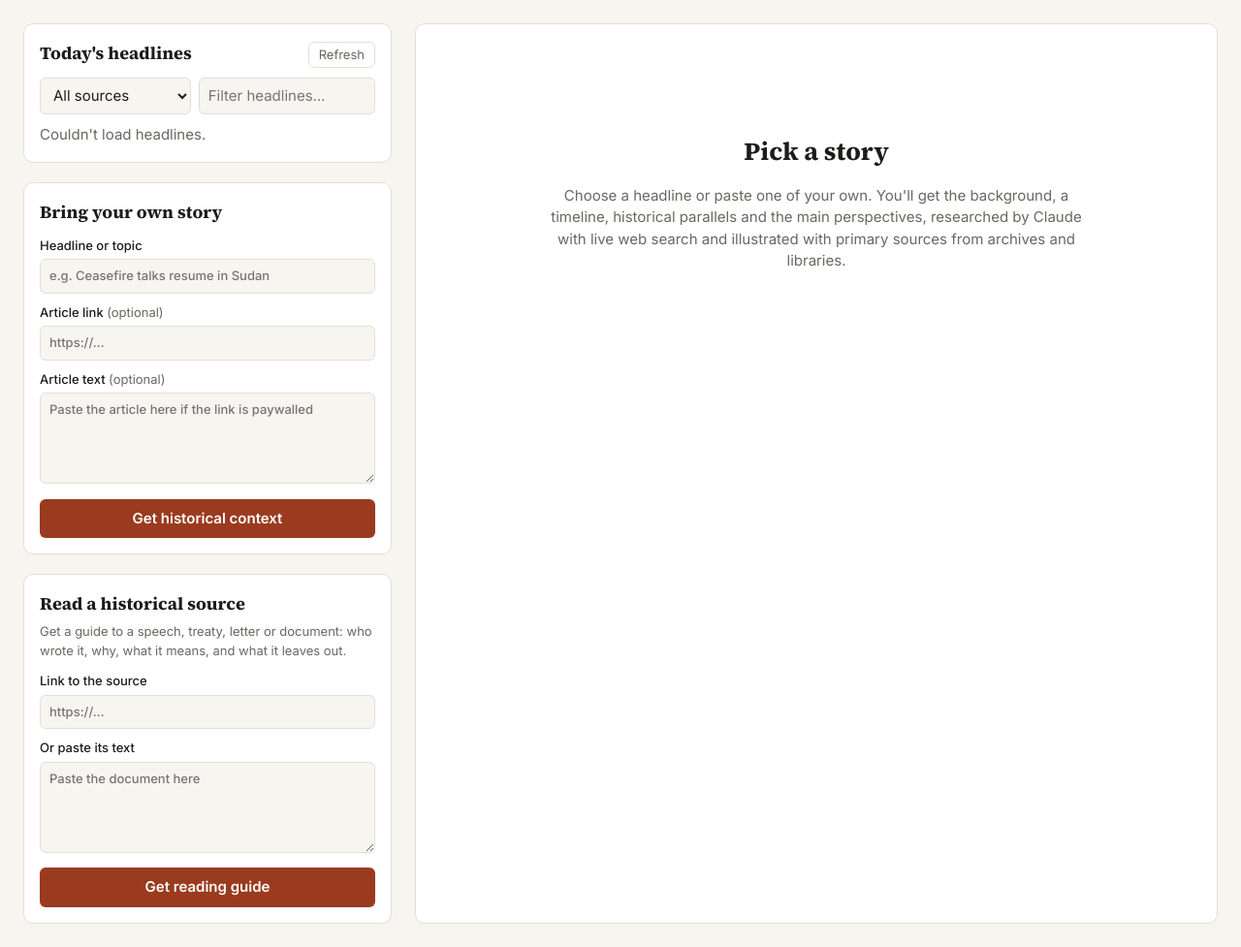
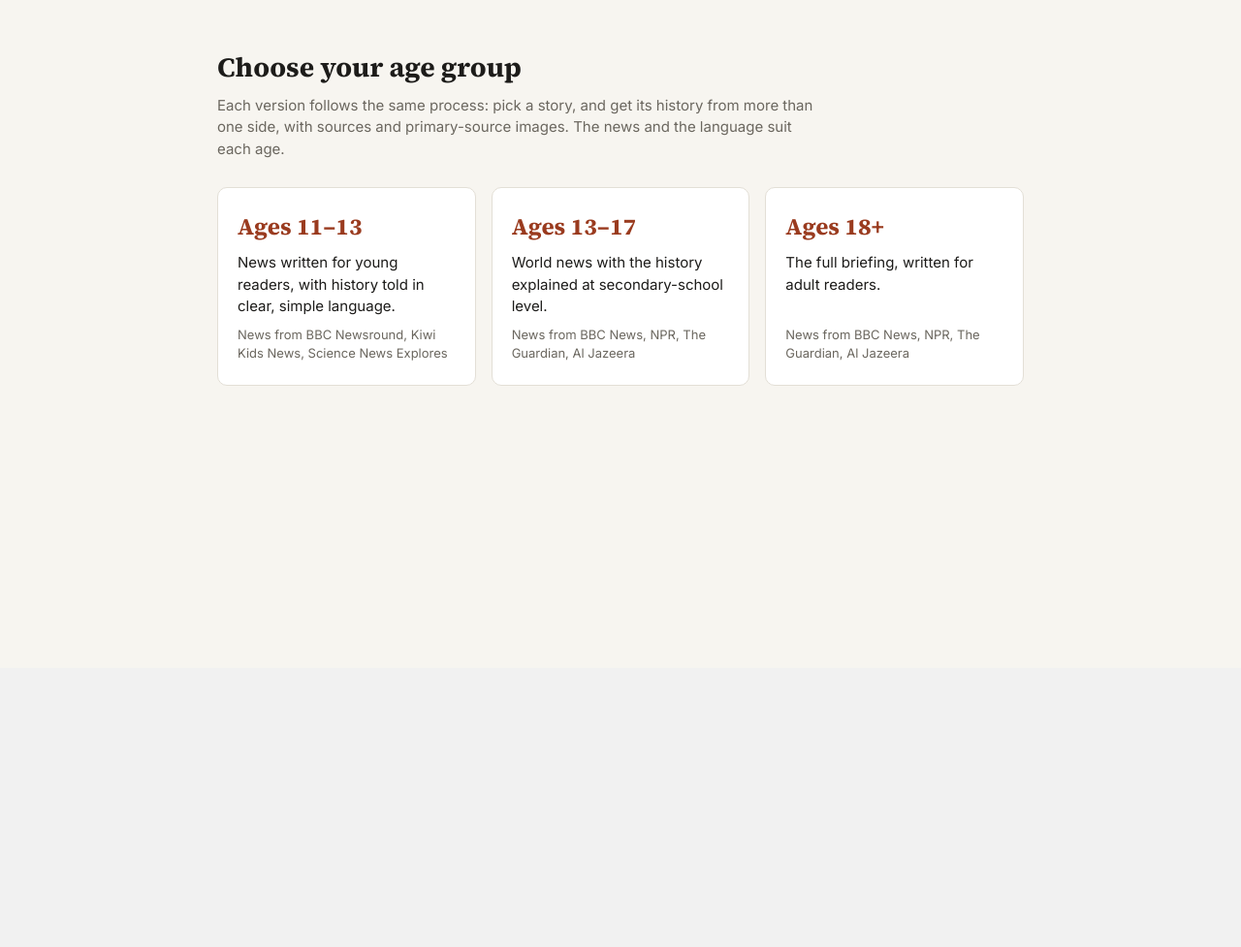
Before and after one commit to Arabella-B/Alubend-Internship, a Flask app: page / in a window 1280 px wide. Shown: the part 111-1088 px from the top of the page at 97% size. After the commit the page ends 509 px from the top, so only its background shows below. Run offline with Flask 3, Linux system fonts and the light colour scheme; data that the repository does not hold is empty.

Commit message:
Add age groups: 11-13, 13-17 and 18+
The home page is now a menu of age groups, each opening its own page
that works the same way. The 11-13 page shows children's news (BBC
Newsround, Kiwi Kids News, Science News Explores); 13-17 and 18+ show
world news. Younger groups' headline lists leave out stories on topics
such as sexual abuse, suicide and graphic violence. Briefings, image
choices and reading guides are written for the reader's age, while
keeping the same standards of depth, balance and sourcing.

Co-Authored-By: Claude Opus 5.5 <noreply@anthropic.com>

```diff
--- a/app.py
+++ b/app.py
@@ -12,6 +12,7 @@ import os
 import anthropic
 from flask import Flask, Response, jsonify, render_template, request, stream_with_context
 
+import audiences
 from feeds import get_headlines
 from historian import generate_context, generate_source_guide
 
@@ -29,8 +30,13 @@ def _sse(event: dict) -> str:
 
 
 @app.get("/")
-def index():
-    return render_template("index.html")
+def menu():
+    return render_template("menu.html", audiences=audiences.AUDIENCES)
+
+
+@app.get("/<any('11-13', '13-17', '18-plus'):audience>")
+def reader(audience):
+    return render_template("index.html", audience=audience, settings=audiences.get(audience))
 
 
 @app.get("/healthz")
@@ -41,7 +47,8 @@ def healthz():
 @app.get("/api/headlines")
 def headlines():
     force = request.args.get("refresh") == "1"
-    return jsonify(get_headlines(force=force))
+    audience = audiences.resolve(request.args.get("audience", ""))
+    return jsonify(get_headlines(audience, force=force))
 
 
 def _clean(body: dict, key: str, limit: int) -> str:
@@ -94,6 +101,7 @@ def context():
     summary = _clean(body, "summary", 2000)
     url = _clean(body, "url", 2000)
     article_text = _clean(body, "text", 40000)
+    audience = audiences.resolve(_clean(body, "audience", 20))
 
     if not title and not article_text:
         return jsonify({"error": "Provide a headline or the article text."}), 400
@@ -103,9 +111,9 @@ def context():
         title = article_text.split("\n", 1)[0][:200]
 
     return _stream(
-        lambda: generate_context(title, summary, url, article_text),
+        lambda: generate_context(title, summary, url, article_text, audience),
         _briefings,
-        (title, url, article_text),
+        (audience, title, url, article_text),
         "Reading up on the story…",
         "Briefing",
     )
@@ -118,6 +126,7 @@ def source_guide():
     url = _clean(body, "url", 2000)
     text = _clean(body, "text", 60000)
     story_title = _clean(body, "story_title", 500)
+    audience = audiences.resolve(_clean(body, "audience", 20))
 
     if not url and not text:
         return jsonify({"error": "Provide a link to the source or paste its text."}), 400
@@ -125,9 +134,9 @@ def source_guide():
         return jsonify({"error": "The URL must start with http:// or https://"}), 400
 
     return _stream(
-        lambda: generate_source_guide(title, url, text, story_title),
+        lambda: generate_source_guide(title, url, text, story_title, audience),
         _source_guides,
-        (url, text),
+        (audience, url, text),
         "Reading the source…",
         "Source guide",
     )
--- a/historian.py
+++ b/historian.py
@@ -15,6 +15,7 @@ from typing import Iterator, Optional
 
 import anthropic
 
+import audiences
 from images import FIND_IMAGES_TOOL, ImageResearch
 
 MODEL = os.environ.get("CONTEXT_MODEL", "claude-opus-5-5")
@@ -584,14 +585,24 @@ def _run(
     yield {"type": "error", "message": f"Claude did not finish the {what}. Please try again."}
 
 
+def _for_audience(system: str, audience: str) -> str:
+    """Add the age group's writing guidance to a system prompt."""
+    guidance = audiences.get(audience)["guidance"]
+    return f"{system}\n\nWho you are writing for:\n{guidance}" if guidance else system
+
+
 def generate_context(
-    title: str, summary: str = "", url: str = "", article_text: str = ""
+    title: str,
+    summary: str = "",
+    url: str = "",
+    article_text: str = "",
+    audience: str = audiences.DEFAULT,
 ) -> Iterator[dict]:
     """Historical-context briefing for a news story."""
     request = _build_request(title, summary, url, article_text)
     research = ImageResearch()
     for event in _run(
-        SYSTEM_PROMPT, TOOLS, "present_context", request, "briefing",
+        _for_audience(SYSTEM_PROMPT, audience), TOOLS, "present_context", request, "briefing",
         handlers={"find_images": research.find_images},
     ):
         if event["type"] == "result":
@@ -603,8 +614,12 @@ def generate_context(
 
 
 def generate_source_guide(
-    title: str = "", url: str = "", text: str = "", story_title: str = ""
+    title: str = "",
+    url: str = "",
+    text: str = "",
+    story_title: str = "",
+    audience: str = audiences.DEFAULT,
 ) -> Iterator[dict]:
     """Reading guide that explains a historical source critically."""
     request = _build_source_request(title, url, text, story_title)
-    return _run(SOURCE_SYSTEM_PROMPT, SOURCE_TOOLS, "present_source_guide", request, "reading guide")
+    return _run(_for_audience(SOURCE_SYSTEM_PROMPT, audience), SOURCE_TOOLS, "present_source_guide", request, "reading guide")
--- a/static/app.js
+++ b/static/app.js
@@ -1,6 +1,8 @@
 "use strict";
 
 const $ = (id) => document.getElementById(id);
+// The age group this page is for (11-13, 13-17 or 18-plus); it shapes the news and the writing.
+const AUDIENCE = document.body.dataset.audience || "18-plus";
 let headlines = [];
 let busy = false;
 
@@ -31,7 +33,7 @@ async function loadHeadlines(refresh = false) {
   const list = $("headlines");
   list.replaceChildren(el("li", { class: "muted" }, "Loading headlines…"));
   try {
-    const res = await fetch(`/api/headlines${refresh ? "?refresh=1" : ""}`);
+    const res = await fetch(`/api/headlines?audience=${encodeURIComponent(AUDIENCE)}${refresh ? "&refresh=1" : ""}`);
     headlines = await res.json();
   } catch {
     headlines = [];
@@ -87,7 +89,7 @@ function formatDuration(seconds) {
 
 function recentDurations(kind) {
   try {
-    return JSON.parse(localStorage.getItem(`durations:${kind}`) || "[]");
+    return JSON.parse(localStorage.getItem(`durations:${AUDIENCE}:${kind}`) || "[]");
   } catch {
     return [];
   }
@@ -96,7 +98,7 @@ function recentDurations(kind) {
 function recordDuration(kind, seconds) {
   try {
     const list = [...recentDurations(kind), seconds].slice(-8);
-    localStorage.setItem(`durations:${kind}`, JSON.stringify(list));
+    localStorage.setItem(`durations:${AUDIENCE}:${kind}`, JSON.stringify(list));
   } catch {
     /* storage unavailable: estimates just won't be shown */
   }
@@ -163,7 +165,7 @@ async function runJob(endpoint, body, loadingLabel, onResult) {
     const res = await fetch(endpoint, {
       method: "POST",
       headers: { "Content-Type": "application/json" },
-      body: JSON.stringify(body),
+      body: JSON.stringify({ ...body, audience: AUDIENCE }),
     });
     if (!res.ok) {
       const data = await res.json().catch(() => ({}));
--- a/static/style.css
+++ b/static/style.css
@@ -47,6 +47,40 @@ h1, h2, h3 { font-family: var(--serif); margin: 0; }
 }
 .masthead h1 { font-size: 30px; letter-spacing: -0.01em; }
 .tagline { margin: 2px 0 0; color: var(--muted); }
+.masthead-row { display: flex; justify-content: space-between; align-items: center; gap: 16px; flex-wrap: wrap; }
+.home-link { color: inherit; text-decoration: none; }
+.age-switch { display: flex; align-items: center; gap: 12px; }
+.age-switch a { color: var(--accent); }
+.age-badge {
+  font-size: 13px;
+  font-weight: 600;
+  color: var(--accent);
+  background: var(--accent-soft);
+  border-radius: 999px;
+  padding: 3px 12px;
+  white-space: nowrap;
+}
+
+/* Age-group menu */
+.menu { max-width: 880px; margin: 0 auto; padding: 48px 24px; }
+.menu h2 { font-size: 28px; margin-bottom: 8px; }
+.menu > p { max-width: 620px; margin: 0 0 28px; }
+.age-options { display: grid; grid-template-columns: repeat(3, 1fr); gap: 16px; }
+.age-option {
+  display: flex;
+  flex-direction: column;
+  gap: 8px;
+  padding: 22px 20px;
+  background: var(--surface);
+  border: 1px solid var(--border);
+  border-radius: 10px;
+  color: var(--text);
+  text-decoration: none;
+}
+.age-option:hover, .age-option:focus-visible { border-color: var(--accent); background: var(--accent-soft); }
+.age-label { font-family: var(--serif); font-size: 24px; font-weight: 700; color: var(--accent); }
+.age-blurb { font-size: 15px; }
+.age-sources { margin-top: auto; }
 
 .layout {
   display: grid;
@@ -303,6 +337,8 @@ h3.section { font-size: 21px; margin: 32px 0 12px; }
   .headlines { max-height: 40vh; }
   .lede, .terms { grid-template-columns: 1fr; }
   .briefing > h2 { font-size: 26px; }
+  .age-options { grid-template-columns: 1fr; }
+  .menu { padding: 32px 16px; }
   .figure-side { float: none; width: 100%; margin: 8px 0 18px; }
   .figure-inline { max-width: 100%; }
 }
--- a/templates/index.html
+++ b/templates/index.html
@@ -8,11 +8,15 @@
   <link href="https://fonts.googleapis.com/css2?family=Source+Serif+4:opsz,wght@8..60,400;8..60,600;8..60,700&family=Inter:wght@400;500;600&display=swap" rel="stylesheet">
   <link rel="stylesheet" href="{{ url_for('static', filename='style.css') }}">
 </head>
-<body>
-  <header class="masthead">
+<body data-audience="{{ audience }}">
+  <header class="masthead masthead-row">
     <div>
-      <h1>Then &amp; Now</h1>
-      <p class="tagline">The history behind today's headlines</p>
+      <h1><a href="{{ url_for('menu') }}" class="home-link">Then &amp; Now</a></h1>
+      <p class="tagline">{{ settings.tagline }}</p>
+    </div>
+    <div class="age-switch">
+      <span class="age-badge">{{ settings.label }}</span>
+      <a href="{{ url_for('menu') }}" class="small">Change age group</a>
     </div>
   </header>
 
--- /dev/null
+++ b/templates/menu.html
@@ -0,0 +1,34 @@
+<!doctype html>
+<html lang="en">
+<head>
+  <meta charset="utf-8">
+  <meta name="viewport" content="width=device-width, initial-scale=1">
+  <title>Then &amp; Now</title>
+  <link rel="preconnect" href="https://fonts.googleapis.com">
+  <link href="https://fonts.googleapis.com/css2?family=Source+Serif+4:opsz,wght@8..60,400;8..60,600;8..60,700&family=Inter:wght@400;500;600&display=swap" rel="stylesheet">
+  <link rel="stylesheet" href="{{ url_for('static', filename='style.css') }}">
+</head>
+<body>
+  <header class="masthead">
+    <div>
+      <h1>Then &amp; Now</h1>
+      <p class="tagline">The history behind today's headlines</p>
+    </div>
+  </header>
+
+  <main class="menu">
+    <h2>Choose your age group</h2>
+    <p class="muted">Each version follows the same process: pick a story, and get its history from more than one
+      side, with sources and primary-source images. The news and the language suit each age.</p>
+    <nav class="age-options" aria-label="Age groups">
+      {% for key, group in audiences.items() %}
+      <a class="age-option" href="{{ url_for('reader', audience=key) }}">
+        <span class="age-label">{{ group.label }}</span>
+        <span class="age-blurb">{{ group.blurb }}</span>
+        <span class="age-sources muted small">News from {{ group.feeds.keys() | join(', ') }}</span>
+      </a>
+      {% endfor %}
+    </nav>
+  </main>
+</body>
+</html>
```
Also changed, not shown: audiences.py (added, +100 -0 lines), feeds.py (+25 -19 lines), README.md.
